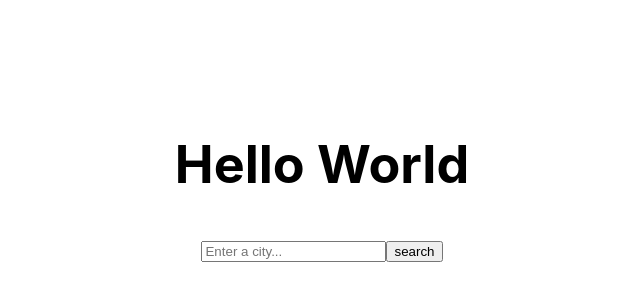
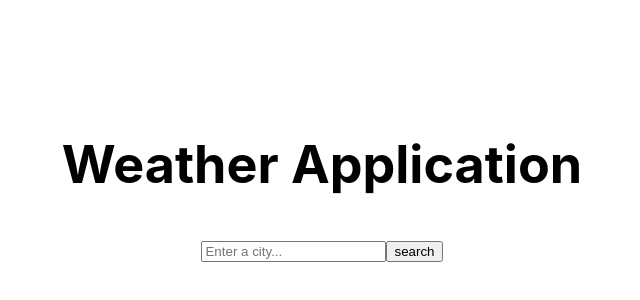
Before and after one commit to tiffanymackay/weather-react, a React (Create React App) app: page / in a window 1280 px wide. Shown: the part 220-520 px from the top of the page, without its empty margins (318-958 px from the left). Built offline with nearby package versions, Linux system fonts and the light colour scheme.

Commit message:
Update h1

```diff
--- a/src/App.js
+++ b/src/App.js
@@ -5,7 +5,7 @@ function App() {
   return (
     <div className="App">
       <header className="App-header">
-       <h1>Hello World</h1>
+       <h1>Weather Application</h1>
        <WeatherSearch />
       </header>
     </div>
```
